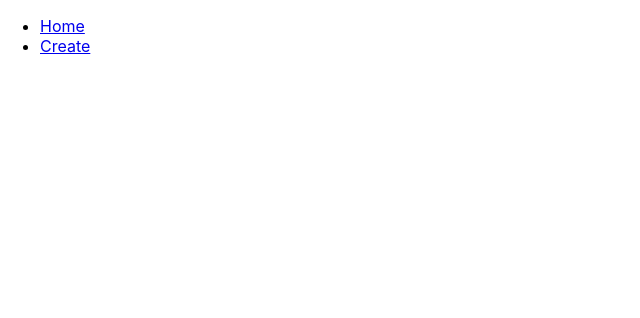
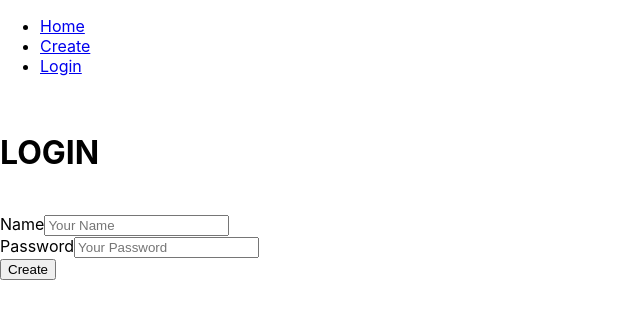
Before and after one commit to m3lfx/react-blog-ns-2024, a React (Create React App) app in the folder frontend/: page /login in a window 1280 px wide. Before the commit this address had no page. Shown: the top 318 px of the page, without its empty margins (0-640 px from the left). Built offline with nearby package versions, Linux system fonts and the light colour scheme.

Commit message:
login component

```diff
--- /dev/null
+++ b/frontend/src/Login.js
@@ -0,0 +1,75 @@
+import React, { useState, useEffect } from 'react';
+import axios from 'axios';
+import { Link } from 'react-router-dom';
+import Nav from './Nav';
+
+const Login = () => {
+    // create a state
+    const [state, setState] = useState({
+        name: '',
+        password: ''
+    });
+    const { name, password } = state; // destructure values from state
+
+    // onchange event handler
+    const handleChange = name => event => {
+        // console.log('name', name, 'event', event.target.value);
+        setState({ ...state, [name]: event.target.value });
+    };
+
+    const handleSubmit = event => {
+        event.preventDefault();
+        console.table({ name, password });
+        // axios
+        //     .post(`${process.env.REACT_APP_API}/post`, { title, content, user })
+        //     .then(response => {
+        //         console.log(response);
+        //         // empty state
+        //         setState({ ...state, title: '', content: '', user: '' });
+        //         // show sucess alert
+        //         alert(`Post titled ${response.data.title} is created`);
+        //     })
+        //     .catch(error => {
+        //         console.log(error.response);
+        //         alert(error.response.data.error);
+        //     });
+    };
+
+    return (
+        <div className="container pb-5">
+
+            <br />
+            <h1>LOGIN</h1>
+            <br />
+            <form onSubmit={handleSubmit}>
+                <div className="form-group">
+                    <label className="text-muted">Name</label>
+                    <input
+                        onChange={handleChange('name')}
+                        value={name}
+                        type="text"
+                        className="form-control"
+                        placeholder="Your Name"
+                        required
+                    />
+                </div>
+                <div className="form-group">
+                    <label className="text-muted">Password</label>
+                    <input
+                        onChange={handleChange('password')}
+                        value={password}
+                        type="password"
+                        className="form-control"
+                        placeholder="Your Password"
+                        required
+                    />
+                </div>
+                <div>
+                    <button className="btn btn-primary">Create</button>
+                </div>
+            </form>
+        </div>
+    );
+}
+
+export default Login
--- a/frontend/src/Nav.js
+++ b/frontend/src/Nav.js
@@ -1,5 +1,5 @@
 import React from 'react'
-import {Link} from 'react-router-dom'
+import { Link } from 'react-router-dom'
 
 const Nav = () => {
     return (
@@ -11,6 +11,9 @@
                 <li className="nav-item pr-3 pt-3 pb-3">
                     <Link to="/create">Create</Link>
                 </li>
+                <li className="nav-item ml-auto pr-3 pt-3 pb-3">
+                    <Link to="/login">Login</Link>
+                </li>
             </ul>
         </nav>
     )
--- a/frontend/src/RoutedApp.js
+++ b/frontend/src/RoutedApp.js
@@ -6,6 +6,7 @@
 import Nav from './Nav';
 import SinglePost from './SinglePost';
 import Update from './Update';
+import Login from './Login';
 const RoutedApp = () => {
     return (
         <Router>
@@ -15,6 +16,7 @@
                 <Route path="/create" exact="true" element={<Create />} />
                 <Route path="/post/:slug" exact="true" element={<SinglePost />} />
                 <Route path="/post/update/:slug" exact="true" element={<Update />} />
+                <Route path="/login" exact="true" element={<Login />} />
             </Routes>
         </Router>
     )
```
